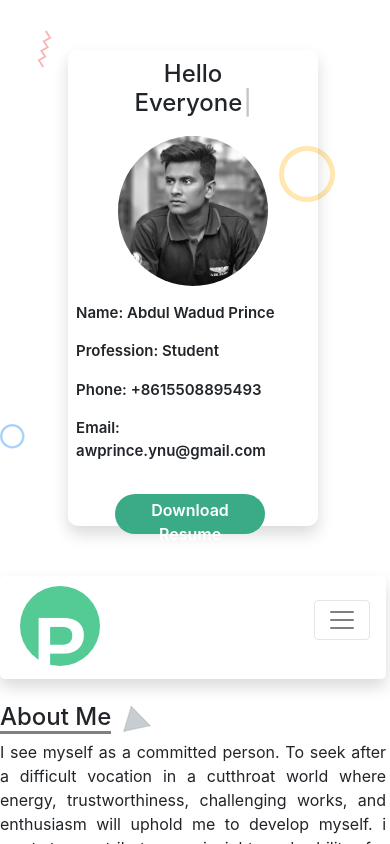
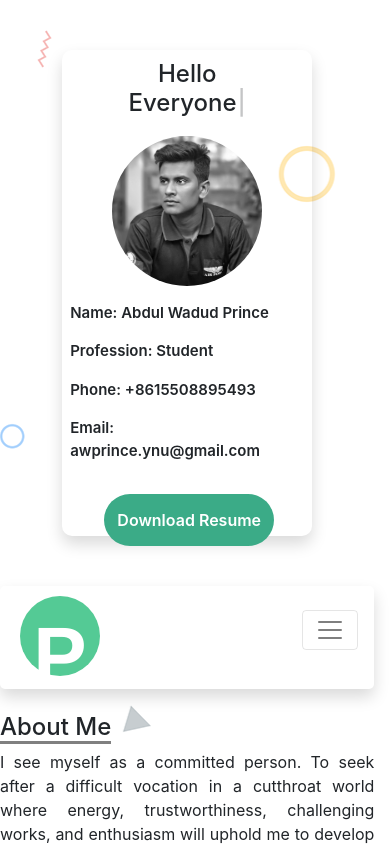
Before and after one commit to awprince69/Portfolio, a React (Create React App) app: page /resume in a window 390 px wide. Shown: the top 844 px of the page. Built offline with nearby package versions, Linux system fonts and the light colour scheme.

Commit message:
home responsive

```diff
--- a/src/Component/Home/OverviewProjects/OverviewProjects.module.css
+++ b/src/Component/Home/OverviewProjects/OverviewProjects.module.css
@@ -116,10 +116,9 @@
     }
     .container{
         width: 0px;
-        display: flex;
-        flex-direction: column;
+        display: block;
         margin-left: 88px;
-        margin-bottom: 50px;
+        margin-bottom: 80px;
     }
     .overView{
         text-align: center;
--- a/src/Component/Resume/Resume.css
+++ b/src/Component/Resume/Resume.css
@@ -1,7 +1,7 @@
 .resume-container{
     background-image: url(../../images/resume.png);
     height: 760px;
-    width: 99%;
+    width: 98%;
 }
 .intro-container{
     border-radius: 10px;
@@ -25,15 +25,35 @@
 
 .resume-button{
     border-radius: 40px;
-    width: 150px;
-    height: 40px;
+    width: 162px;
+    height: 43px;
     background-color:#3bab87;
     font-weight: 600;
     color: white;
-    margin-left: 47px;
+    margin-left: 42px;
+    display: inline-block;
 }
 
 .bio-text{
     font-weight: 600;
     font-size: 15px;
 }
+@media  (max-width: 688px){
+    .bio-container{
+        margin-top: 50px;
+        width: 250px;
+        height: 486px;
+    }
+    .resume-button{
+        width: 170px;
+        height: 52px;
+        background-color:#3bab87;
+        font-weight: 600;
+        color: white;
+        margin-left: 42px;
+        display: inline-block;
+    }
+    .resume-container{
+        width: 96%;
+    }
+}
--- a/src/Component/Resume/Resume.js
+++ b/src/Component/Resume/Resume.js
@@ -27,7 +27,7 @@ const Resume = () => {
                             <p>Phone: +8615508895493</p>
                             <p>Email: awprince.ynu@gmail.com</p>
                         </div>
-                        <a href="https://drive.google.com/file/d/1GC5_VsOkW2Mm1IvPhK2dimhKUNe9wxkR/view?usp=sharing" target='_blank' rel="noreferrer"><button className='resume-button mb-3 mt-3 pt-1'>Download Resume</button></a>
+                        <a href="https://drive.google.com/file/d/1GC5_VsOkW2Mm1IvPhK2dimhKUNe9wxkR/view?usp=sharing" target='_blank' rel="noreferrer"><button className='resume-button mb-3 mt-3'>Download Resume</button></a>
                     </div>
                 </div>
                 <div className='col-md-8'>
```
